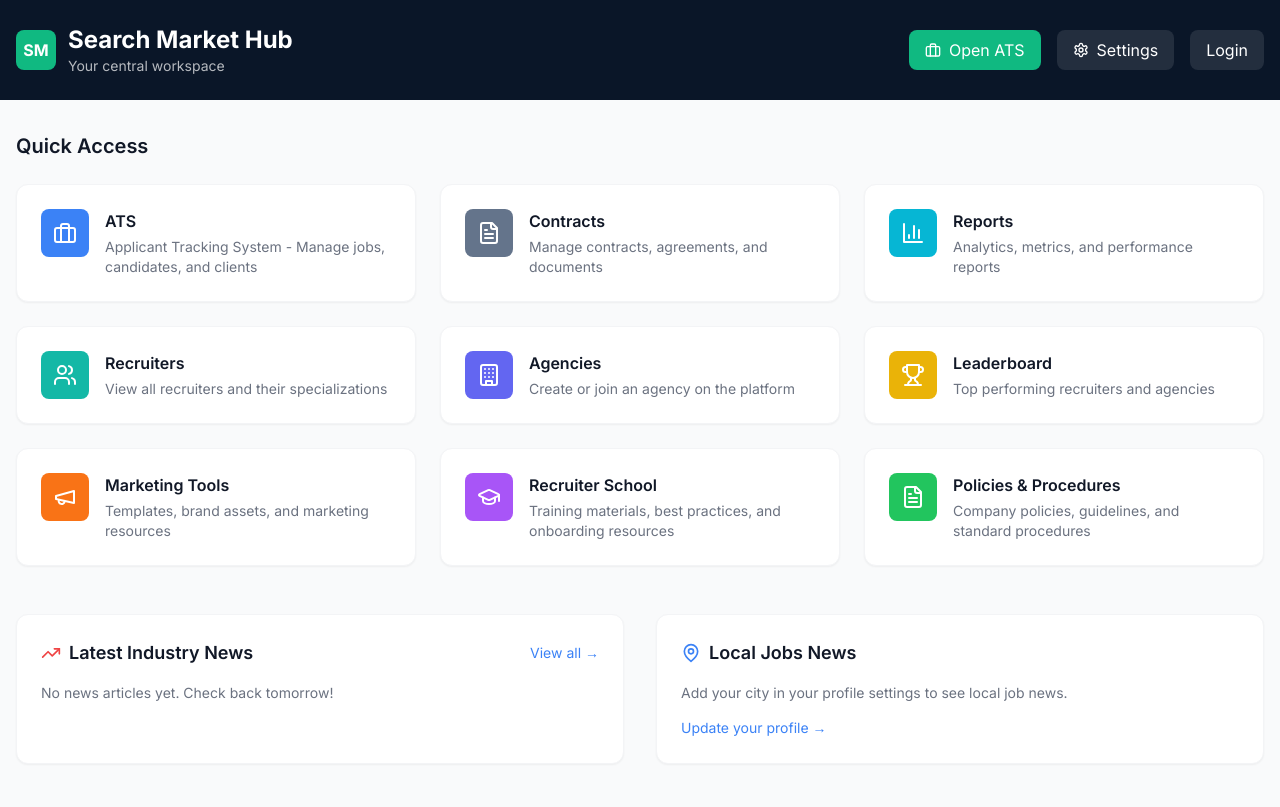
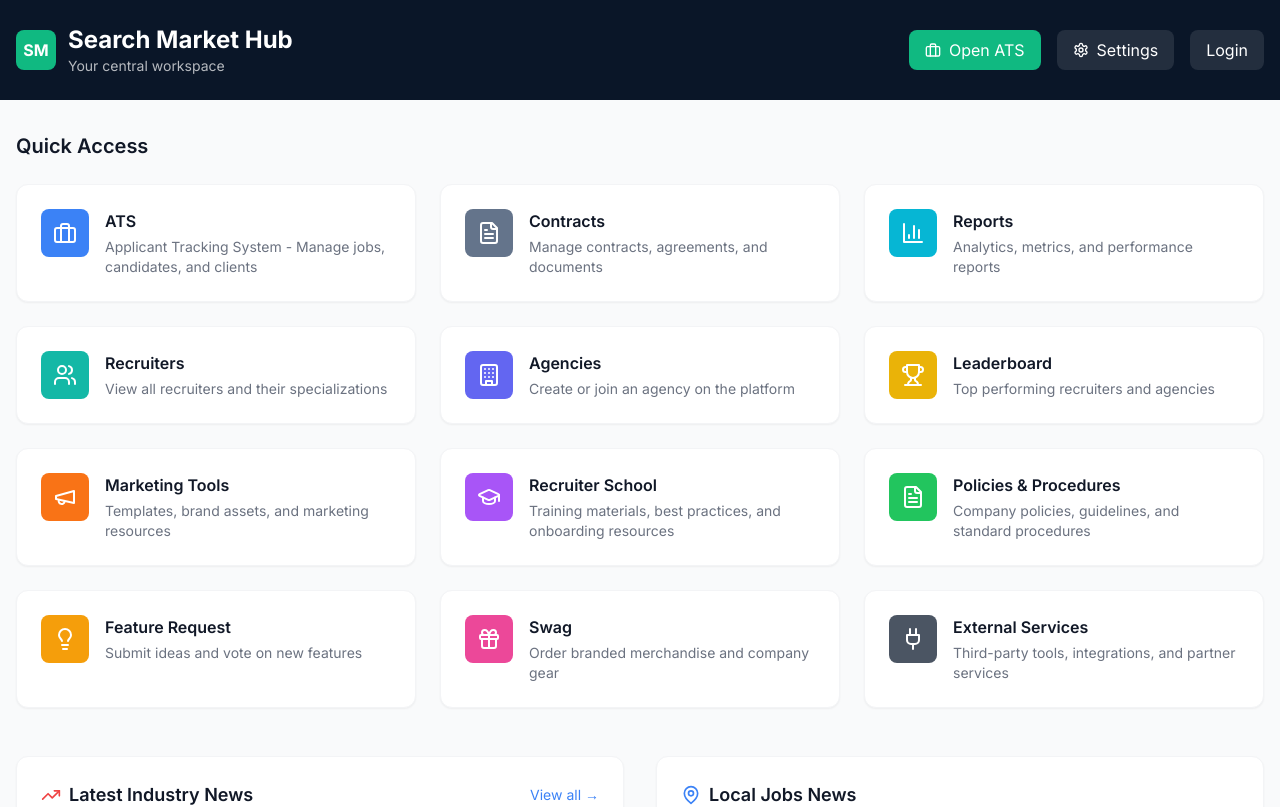
Before and after one commit to searchmarket/search-market-hub, a Next.js app: page / in a window 1280 px wide. Shown: the top 807 px of the page. Built offline with nearby package versions, Linux system fonts and the light colour scheme; no server answers; the database is empty.

Commit message:
Add Feature Request, Swag, External Services buttons

```diff
--- a/src/app/page.tsx
+++ b/src/app/page.tsx
@@ -18,7 +18,10 @@ import {
   MapPin,
   ExternalLink,
   Shield,
-  Settings
+  Settings,
+  Lightbulb,
+  Gift,
+  Plug
 } from 'lucide-react'
 
 interface BlogPost {
@@ -154,6 +157,31 @@ export default function HubPage() {
       href: '/policies',
       icon: FileText,
       color: 'bg-green-500',
+      external: false
+    },
+    // Row 4
+    {
+      title: 'Feature Request',
+      description: 'Submit ideas and vote on new features',
+      href: '/feature-requests',
+      icon: Lightbulb,
+      color: 'bg-amber-500',
+      external: false
+    },
+    {
+      title: 'Swag',
+      description: 'Order branded merchandise and company gear',
+      href: '/swag',
+      icon: Gift,
+      color: 'bg-pink-500',
+      external: false
+    },
+    {
+      title: 'External Services',
+      description: 'Third-party tools, integrations, and partner services',
+      href: '/external-services',
+      icon: Plug,
+      color: 'bg-gray-600',
       external: false
     }
   ]
```
